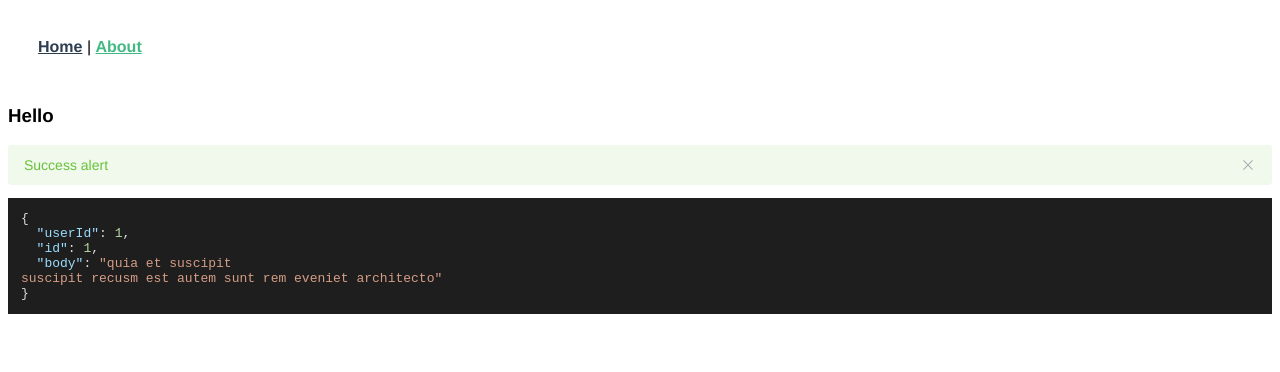
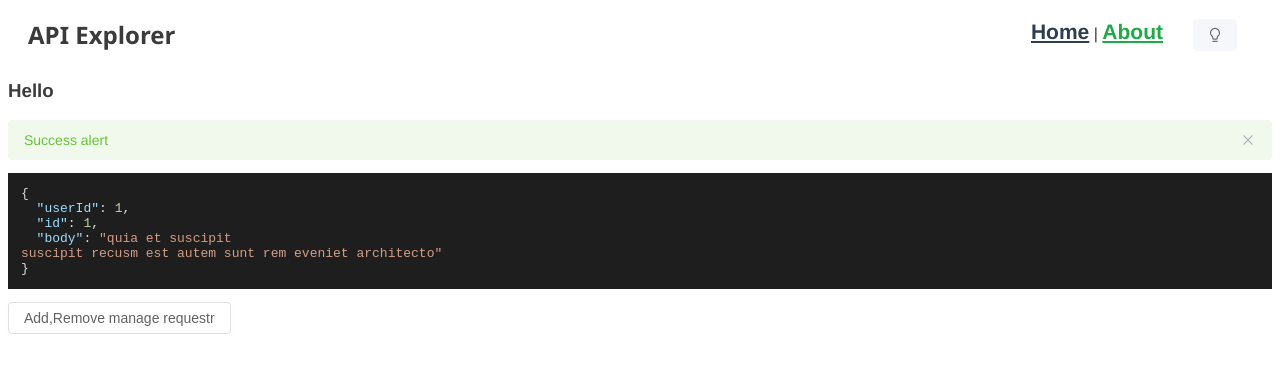
Before and after one commit to ShaneeH/API-Explorer, a Vue app: page /about in a window 1280 px wide. Shown: the top 372 px of the page. Built offline with nearby package versions, Linux system fonts and the light colour scheme; what vue-code-highlight, vue3-highlightjs would draw is missing.

Commit message:
added dark mode

```diff
--- a/src/App.vue
+++ b/src/App.vue
@@ -1,22 +1,39 @@
 <template>
-  <head>
+  <div id="app">
 
-  </head>
 
-  <nav>
-    <router-link to="/">Home</router-link> |
-    <router-link to="/about">About</router-link>
-  </nav>
-  <router-view/>
+    <Navbar />
+
+    <router-view />
+  </div>
 </template>
 
+<script setup>
+import { provideDarkMode } from '@/composables/useDarkMode';
+import Navbar from '@/components/Navbar.vue';
+
+provideDarkMode();
+</script>
+
 <style>
+/* Light Mode Styles */
+body {
+  background-color: rgb(255, 255, 255);
+  color: rgb(59, 59, 59);
+}
+
+/* Dark Mode Styles */
+body.dark-mode {
+  background-color: rgb(27, 27, 27);
+  color: rgb(235, 235, 235);
+}
+
+/* Add your other global styles here */
+
 #app {
   font-family: Avenir, Helvetica, Arial, sans-serif;
   -webkit-font-smoothing: antialiased;
   -moz-osx-font-smoothing: grayscale;
-
-
 }
 
 nav {
@@ -26,9 +43,24 @@ nav {
 nav a {
   font-weight: bold;
   color: #2c3e50;
+  font-size: 21px;
 }
 
 nav a.router-link-exact-active {
-  color: #42b983;
+  color: #1cab45;
+  font-weight: bold;
+  font-size: 21px;
+}
+
+nav a.dark-mode {
+  font-weight: bold;
+  color: #f5f5f5;
+  font-size: 21px;
+}
+
+nav a.router-link-exact-active {
+  color: #1cab45;
+  font-weight: bold;
+  font-size: 21px;
 }
 </style>
--- a/src/components/GET.vue
+++ b/src/components/GET.vue
@@ -4,7 +4,7 @@
       {{ loading ? 'Loading...' : 'GET' }}
     </el-button>
 
-    <h2>{{ endpoint }}</h2>
+    <h3>{{ endpoint }}</h3>
 
     <i
       :class="optionsIconClass"
--- /dev/null
+++ b/src/components/Navbar.vue
@@ -0,0 +1,55 @@
+<template>
+    <nav class="navbar">
+        <el-row type="flex" justify="space-between" align="middle">
+            <el-col :span="6" class="navbar-title">
+                API Explorer
+            </el-col>
+            <el-col :span="12" class="navbar-content">
+                <router-link to="/">Home</router-link> |
+                <router-link to="/about">About</router-link>
+                <el-button style="margin-left: 30px" @click="toggleDarkMode" text bg>
+                    <i class="pi pi-lightbulb"></i>
+                </el-button>
+            </el-col>
+        </el-row>
+    </nav>
+</template>
+
+<script setup>
+import { useDarkMode } from '@/composables/useDarkMode';
+
+const { toggleDarkMode } = useDarkMode();
+</script>
+
+<style scoped>
+.navbar {
+    padding: 10px 0;
+}
+
+.navbar-title {
+    margin-left: 20px;
+    text-align: left;
+    font-weight: bolder;
+    font-size: 1.5em;
+    font-family: 'Segoe UI', Tahoma, Geneva, Verdana, sans-serif
+}
+
+.navbar-content {
+    text-align: right;
+    margin-left: 35px;
+    margin-right: 35px;
+
+}
+
+.router-link {
+    margin: 0 10px;
+    text-decoration: none;
+    color: #333;
+    margin-left: 35px;
+    margin-right: 35px;
+}
+
+.router-link:hover {
+    color: #409eff;
+}
+</style>
--- a/src/components/OptionsMenu.vue
+++ b/src/components/OptionsMenu.vue
@@ -1,49 +1,30 @@
 <template>
-    <el-tabs type="border-card" class="demo-tabs" style="max-width: 550px; width: 100%; margin-right: 10px;">
-        <!-- AUTHENTICATION  TAB -->
-        <el-tab-pane label="Authentication">
-            <el-input v-model="apiKey" placeholder="Enter API Key"
-                style="max-width: 300px; width: 100%; margin-left: 10px;" />
-            <el-button type="warning" @click="onAuthClick" text bg>Add Key</el-button>
-        </el-tab-pane>
-        <!-- END OF AUTHENTICATION TAB -->
-
+    <el-tabs>
         <!-- ADD PARAMS TAB -->
-        <el-tab-pane v-if="methodType === 'GET'" label="Params">
-            {{ display }}
-            <el-button type="warning" @click="addParams" text bg>Add New Param</el-button>
-            <div v-if="paramsNum > 0">
-                <br>
-                <div v-for="( index) in paramsNum" :key="index">
-                    <el-input v-model="params[index - 1].name" placeholder="name"
-                        style="max-width: 180px; width: 100%; margin-right: 10px;" />
-                    <el-input v-model="params[index - 1].value" placeholder="value"
-                        style="max-width: 180px; width: 100%; margin-right: 10px;" />
-                    <el-button @click="setParams(index)">Set</el-button>
-                    <i class="pi pi-trash"
-                        style="color: gray; margin-left: 10px; cursor: pointer; font-size: 14px;"></i>
-
+        <el-tab-pane label="Add Params">
+            {{ uri }}
+            <div>
+                <div v-for="(param, index) in params" :key="index" style="max-width: 420px; margin: 10px;">
+                    <div style="display: flex; gap: 10px;">
+                        <el-input v-model="param.name" placeholder="Name" />
+                        <el-input v-model="param.value" placeholder="Value" />
+                        <el-button  @click="removeParam(index)"><i class="pi pi-trash"></i></el-button>
+                    </div>
                 </div>
-
+                <el-button @click="addParam">Add Param</el-button>
+                <el-button @click="addParamsToURL">Set New URL</el-button>
             </div>
             <br>
-            <br>
-            <br>
-            <button @click="printArrays">print arrays</button>
-            <button @click="addParamstoURL">print URL</button>
+            <button @click="printArrays">Print Arrays</button>
+            <button @click="addParamsToURL">Print URL</button>
         </el-tab-pane>
-        <br>
         <!-- END OF ADD PARAMS TAB -->
-
-
 
         <el-tab-pane v-if="methodType === 'POST'" label="Request Body">
             <textarea v-model="requestBody" placeholder="Enter POST data here..." rows="4"></textarea>
         </el-tab-pane>
 
-        <el-tab-pane label="Edit Query">Edit Query - Change Method
-
-        </el-tab-pane>
+        <el-tab-pane label="Edit Query">Edit Query - Change Method</el-tab-pane>
         <el-tab-pane label="Generate Code">Generate Code</el-tab-pane>
     </el-tabs>
 </template>
@@ -51,96 +32,35 @@
 <script setup>
 import { ref } from 'vue';
 
-const paramsNum = ref(0);
+const uri = ref('');
 const params = ref([{ name: '', value: '' }]);
-const params_total = ref([]);
-const url = ref('http://apiexample/people/');
-const display = ref('');
+const requestBody = ref('');
+const methodType = ref('GET'); // Assuming default method type is GET
 
+const addParam = () => {
+    params.value.push({ name: '', value: '' });
+};
 
-function addParams() {
-    params.value.push([{ name: '', value: '' }]);
-    paramsNum.value = paramsNum.value + 1;
+const removeParam = (index) => {
+    params.value.splice(index, 1);
+};
 
-}
+const printArrays = () => {
+    console.log(params.value);
+};
 
-function setParams(index) {
-
-
-    //WE Set Param to the Text Field INDEX
-
-    let name = params.value[index - 1].name;
-    let value = params.value[index - 1].value;
-    let param = `${name}=${value}`;
-
-    console.log(`At field ${index} : ${param}`);
-    //Add it to the Array
-    params_total.value[index - 1] = param;
-
-}
-
-
-
-function printArrays() {
-
-    console.log('LOOPING PARAM ARRAY');
-    params.value.forEach((param, index) => {
-        console.log(`Param ${index + 1}:`);
-        console.log(`Name: ${param.name}`);
-        console.log(`Value: ${param.value}`);
-
+const addParamsToURL = () => {
+    const url = new URL('http://example.com');
+    params.value.forEach(param => {
+        if (param.name && param.value) {
+            url.searchParams.append(param.name, param.value);
+        }
     });
-    console.log('***********')
-
-    console.log('LOOPING PARAM_TOTAL ARRAY');
-    // Loop through the 'params_total' array
-    params_total.value.forEach((param, index) => {
-        console.log(`Param ${index + 1}: ${param}`);
-    });
-
-}
-
-
-function addParamstoURL() {
-    console.log('addParams hit');
-     let s = '';
-    //If its not the last param to be added we add a & at the end
-    for (let i = 0; i < params_total.value.length; i++) {
-            if(typeof params_total.value[i] !== 'undefined' || null){
-                let str = params_total.value[i] + '&';
-                s = s + str;
-            }
-    }
-
-
-
-    let x = url.value + '?' + s;
-    let finsihed_url = x.slice(0, -1);
-    display.value = finsihed_url;
-    console.log(finsihed_url); // This is your query string
-
-}
-
-
-
-const props = defineProps({
-    methodType: {  // Type of HTTP request (GET or POST)
-        type: String,
-        required: true
-    }
-});
-
-const emit = defineEmits(['authClicked']);  // Emitting event on authentication click
-
-const apiKey = ref("");  // Holds API Key for Authentication
-const requestBody = ref("");  // Holds POST data
-
-// When API key is submitted
-const onAuthClick = () => {
-    emit('authClicked', apiKey.value);  // Emit API key to parent (GET.vue)
+    console.log(url.toString());
+    uri.value = url.toString();
 };
 </script>
 
 <style scoped>
-@import './../assets/styles/optionsMenu_style.css';
+/* Add your styles here */
 </style>
--- a/src/components/POST.vue
+++ b/src/components/POST.vue
@@ -5,7 +5,7 @@
             POST
         </el-button>
 
-        <h2 style="margin: 0;">{{ endpointRef }}</h2>
+        <h3 style="margin: 0;">{{ endpointRef }}</h3>
     </div>
     <div class="api-container">
 
--- /dev/null
+++ b/src/composables/useDarkMode.js
@@ -0,0 +1,25 @@
+import { ref, provide, inject } from 'vue';
+
+const darkModeSymbol = Symbol();
+
+export function provideDarkMode() {
+  const isDarkMode = ref(false);
+
+  const toggleDarkMode = () => {
+    isDarkMode.value = !isDarkMode.value;
+    document.body.classList.toggle('dark-mode', isDarkMode.value);
+  };
+
+  provide(darkModeSymbol, {
+    isDarkMode,
+    toggleDarkMode,
+  });
+}
+
+export function useDarkMode() {
+  const darkMode = inject(darkModeSymbol);
+  if (!darkMode) {
+    throw new Error('useDarkMode must be used within a provideDarkMode context');
+  }
+  return darkMode;
+}
--- a/src/views/AboutView.vue
+++ b/src/views/AboutView.vue
@@ -3,12 +3,32 @@
   <el-alert title="Success alert" type="success" />
   <!-- Use the code block inside <pre> to preserve whitespace and format the code -->
   <pre><code ref="codeElement" class="json">{{ code }}</code></pre>
+
+
+
+  <el-button @click="visible = true">
+    Add,Remove manage requestr
+  </el-button>
+  <el-drawer v-model="visible" :show-close="false">
+    <template #header="{ close, titleId, titleClass }">
+      <h4 :id="titleId" :class="titleClass">This is a custom header!</h4>
+      <el-button type="danger" @click="close">
+        <el-icon class="el-icon--left"><CircleCloseFilled /></el-icon>
+        Close
+      </el-button>
+    </template>
+    This is drawer content.
+  </el-drawer>
 </template>
 
 <script setup>
 import { ref, onMounted } from 'vue';
 import hljs from 'highlight.js'; // Import highlight.js
 import 'highlight.js/styles/vs2015.css'; // Use monokai for dark background
+import { ElButton, ElDrawer } from 'element-plus'
+import { CircleCloseFilled } from '@element-plus/icons-vue'
+
+const visible = ref(false)
 
  // Import your desired style
 
--- a/src/views/HomeView.vue
+++ b/src/views/HomeView.vue
@@ -1,7 +1,7 @@
 <template>
 
   <div class="request_view" style="margin-left: 12px; margin-right: 12px;">
-  <h2> GET ({{ get_qty }}) <el-switch v-model="show_GET" /> </h2>
+  <h3> GET ({{ get_qty }}) <el-switch v-model="show_GET" /> </h3>
 
   <!-- Conditionally render based on switch value -->
   <div v-if="show_GET">
@@ -11,7 +11,7 @@
   </div>
   <br>
 
-  <h2> POST ({{ post_qty }}) <el-switch v-model="show_POST" class="ml-2" style="--el-switch-on-color: #13ce66;" /> </h2>
+  <h3> POST ({{ post_qty }}) <el-switch v-model="show_POST" class="ml-2" style="--el-switch-on-color: #13ce66;" /> </h3>
   <div v-if="show_POST">
     <div v-for="(endpoint, index) in endPoints.POST_Methods" :key="index">
       <POST :endpoint="endpoint" />
```
